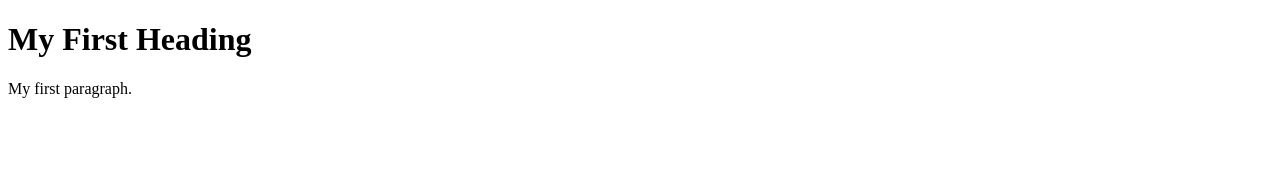
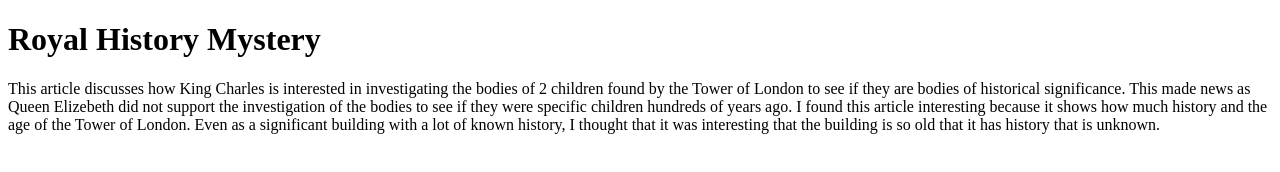
Before and after one commit to nfrost24/nfrost24.github.io, a plain HTML site: page index.html in a window 1280 px wide. Drawn offline with Linux system fonts and the light colour scheme.

Commit message:
article response 1 upload

```diff
--- a/index.html
+++ b/index.html
@@ -3,8 +3,10 @@
 <html>
 <body>
 
-<h1>My First Heading</h1>
-<p>My first paragraph.</p>
+<h1>Royal History Mystery</h1>
+<p>This article discusses how King Charles is interested in investigating the bodies of 2 children found by the Tower of London to see if they are bodies of historical significance. This made news as Queen Elizebeth did not support the investigation of the bodies to see if they were specific children hundreds of years ago.
+	I found this article interesting because it shows how much history and the age of the Tower of London. Even as a significant building with a lot of known history, I thought that it was interesting that the building is so old that it has history that is unknown.
+</p>
 
 </body>
 </html>
```
